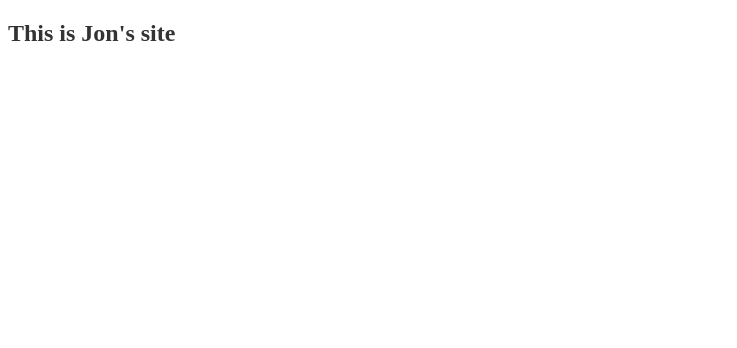
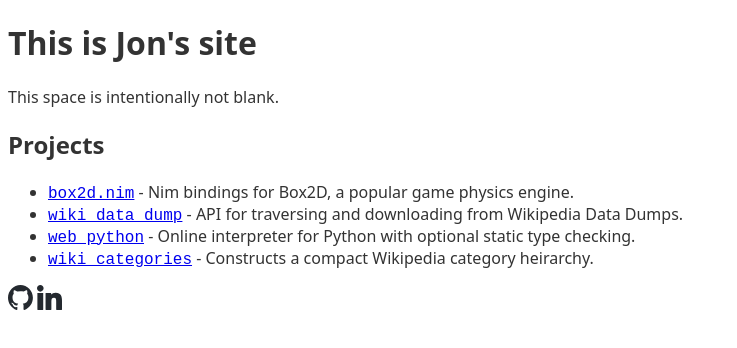
Before and after one commit to jon-edward/jon-edward.github.io, a website built with Vite: page index.html in a window 1280 px wide. Shown: the whole page, without its empty margins (0-737 px from the left). Built offline with nearby package versions, Linux system fonts and the light colour scheme.

Commit message:
Add logos, dark mode/light mode

```diff
--- a/index.html
+++ b/index.html
@@ -1,4 +1,4 @@
-<!doctype html>
+<!DOCTYPE html>
 <html lang="en">
   <head>
     <meta charset="UTF-8" />
@@ -7,7 +7,69 @@
     <title>jon-edward</title>
   </head>
   <body>
-    <h2>This is Jon's site</h2>
+    <h1>This is Jon's site</h1>
+    <p>This space is intentionally not blank.</p>
+    <h2>Projects</h2>
+    <ul>
+      <li>
+        <a href="https://github.com/jon-edward/box2d.nim"
+          ><code>box2d.nim</code></a
+        >
+        - Nim bindings for Box2D, a popular game physics engine.
+      </li>
+      <li>
+        <a href="https://github.com/jon-edward/wiki_dump"
+          ><code>wiki data dump</code></a
+        >
+        - API for traversing and downloading from Wikipedia Data Dumps.
+      </li>
+      <li>
+        <a href="https://github.com/jon-edward/web_python"
+          ><code>web python</code></a
+        >
+        - Online interpreter for Python with optional static type checking.
+      </li>
+      <li>
+        <a href="https://github.com/jon-edward/wiki-categories"
+          ><code>wiki categories</code></a
+        >
+        - Constructs a compact Wikipedia category heirarchy.
+      </li>
+    </ul>
+    <p>
+      <a
+        href="https://github.com/jon-edward/jon-edward.github.io"
+        target="_blank"
+        ><img
+          id="gh-logo-dark"
+          class="logo dark-variant"
+          height="25"
+          width="25"
+          src="/src/assets/github-mark-dark.svg"
+          title="View on GitHub" /><img
+          id="gh-logo-light"
+          class="inline-img light-variant"
+          height="25"
+          width="25"
+          src="/src/assets/github-mark.svg"
+          title="View on GitHub"
+      /></a>
+      <a href="https://www.linkedin.com/in/-jonathan-townsend/" target="_blank"
+        ><img
+          id="linkedin-logo-dark"
+          class="logo dark-variant"
+          height="25"
+          width="25"
+          src="/src/assets/linkedin-dark.svg"
+          title="LinkedIn" /><img
+          id="linkedin-logo-light"
+          class="inline-img light-variant"
+          height="25"
+          width="25"
+          src="/src/assets/linkedin.svg"
+          title="LinkedIn"
+      /></a>
+    </p>
     <div id="app"></div>
     <script type="module" src="/src/main.ts"></script>
   </body>
--- a/src/style.css
+++ b/src/style.css
@@ -1,6 +1,22 @@
 :root {
   background-color: white;
   color: #333333;
+  font-family: system-ui, -apple-system, BlinkMacSystemFont, "Segoe UI", Roboto,
+    Oxygen, Ubuntu, Cantarell, "Open Sans", "Helvetica Neue", sans-serif;
+  font-size: medium;
+}
+
+.dark-variant {
+  display: none;
+}
+
+code {
+  font-size: large;
+}
+
+.logo {
+  vertical-align: center;
+  margin: 15px;
 }
 
 @media (prefers-color-scheme: dark) {
@@ -8,4 +24,20 @@
     background-color: #333333;
     color: white;
   }
+
+  .light-variant {
+    display: none;
+  }
+
+  .dark-variant {
+    display: inline-block;
+  }
+
+  a {
+    color: #7568ff;
+  }
+
+  a:visited {
+    color: #f98fff;
+  }
 }
```
Also changed, not shown: src/assets/github-mark-dark.svg (added), src/assets/github-mark.svg (added), src/assets/linkedin-dark.svg (added), src/assets/linkedin.svg (added).
